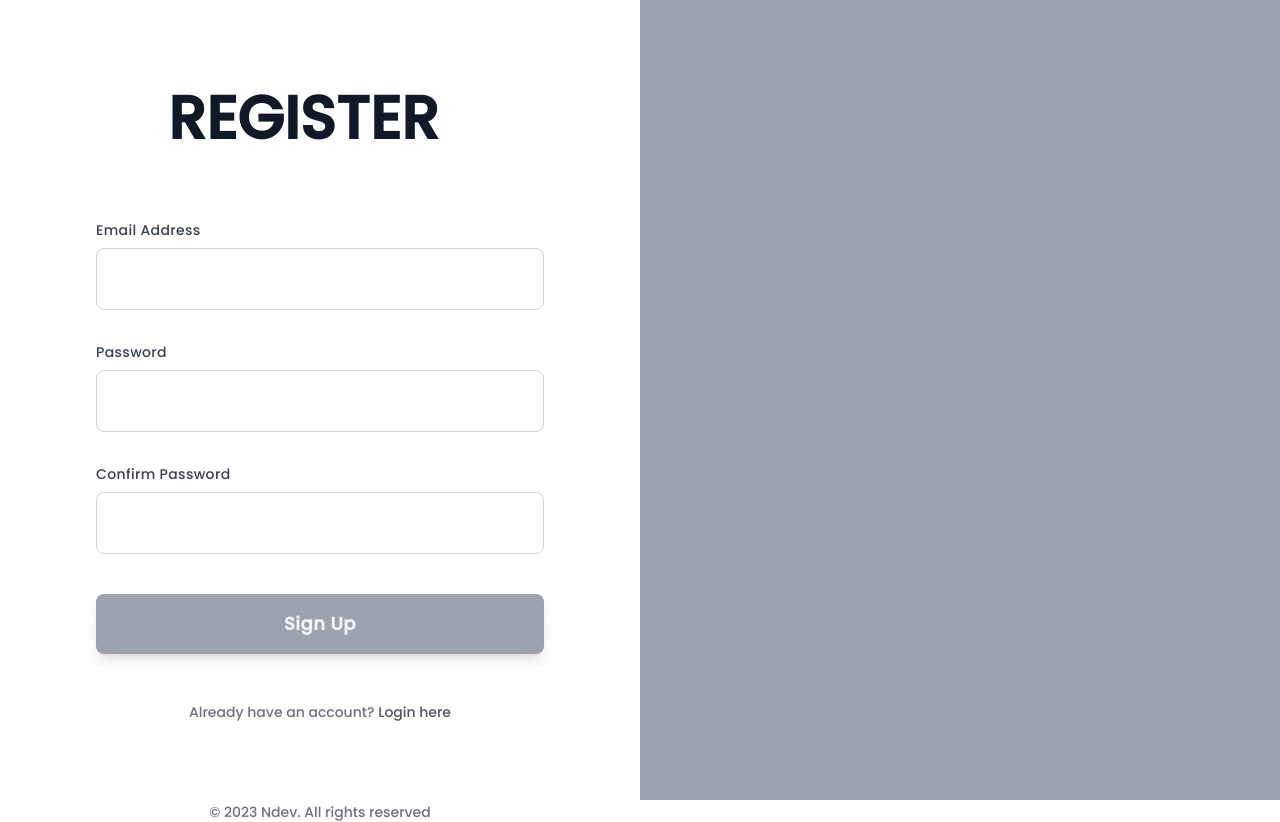
After one commit to barrrliebert/Book-Manajement, a PHP site: page /register.php in a window 1280 px wide. The commit adds this page. Run offline with PHP 8.4, Linux system fonts and the light colour scheme; some libraries are stand-ins or nearby versions.

Commit message:
Add files via upload

```diff
--- a/footer.php
+++ b/footer.php
@@ -1,4 +1,3 @@
-
   <footer class="text-center text-gray-500 bg-gray-200 py-4 fixed bottom-0 w-full">
-    © 2023 Ndev. All rights reserved
+    © 2023 Akbrrid. All rights reserved
   </footer>
--- a/index.php
+++ b/index.php
@@ -31,7 +31,7 @@ $result = mysqli_query($mysqli, $query);
 
 <body style="font-family: 'Poppins', sans-serif;" class="font-sans bg-gray-100 p-4">
     <div class="container mx-auto">
-        <h1 class="text-6xl font-bold mt-10 mb-10 text-center text-red-900">Books</h1>
+        <h1 class="text-6xl font-bold mt-10 mb-10 text-center text-red-900">Books - Home</h1>
 
     <!-- Display Books -->
     <table class="table-auto w-50% mx-auto mt-10">
--- /dev/null
+++ b/register.php
@@ -0,0 +1,80 @@
+
+<!DOCTYPE html>
+<html lang="en">
+<head>
+    <meta charset="UTF-8">
+    <meta name="viewport" content="width=device-width, initial-scale=1.0">
+    <title>RAT</title>
+    <script src="https://cdn.tailwindcss.com"></script>
+    <link rel="preconnect" href="https://fonts.googleapis.com">
+    <link rel="preconnect" href="https://fonts.gstatic.com" crossorigin>
+    <link href="https://fonts.googleapis.com/css2?family=Poppins:wght@300;500&display=swap" rel="stylesheet">
+    <style>
+        .testimony::-webkit-scrollbar {
+            display: none;
+            -ms-overflow-style: none;  /* IE and Edge */
+            scrollbar-width: none;  /* Firefox */
+        }
+    </style>
+</head>
+<body style="font-family: 'Poppins', sans-serif;">
+    <div class="lg:flex">
+        <div class="lg:w-full xl:max-w-screen-sm">
+            <div class="py-8 lg:py-12 bg-gray-100 lg:bg-white flex flex-col lg:flex-row lg:justify-between lg:px-12">
+                <div class="cursor-pointer flex items-center justify-center lg:justify-start lg:ml-20 mr-[-15px] lg:mt-10">
+                    <div class="flex items-center justify-between">
+                        <h1 class="font-bold text-4xl lg:text-6xl text-gray-900 -mb-10 lg:ml-10">REGISTER</h1>
+                    </div>
+                </div>
+            </div>
+
+            <div class="mt-10 px-12 sm:px-24 md:px-48 lg:px-12 lg:mt-16 xl:px-24 xl:max-w-2xl">
+                <div class="mt-12">
+                    <form>
+                        <div>
+                            <div class="text-sm  text-gray-700 tracking-wide">Email Address</div>
+                            <input class="w-full mt-2 text-lg py-4 border border-gray-300 focus:outline-none focus:border-gray-500 rounded-lg" type="">
+                        </div>
+                        <div class="mt-8">
+                            <div class="flex justify-between items-center">
+                                <div class="text-sm  text-gray-700 tracking-wide">
+                                    Password
+                                </div>
+                            </div>
+                            <input class="w-full mt-2 text-lg py-4 border border-gray-300 focus:outline-none focus:border-gray-500 rounded-lg" type="">
+                        </div>
+                        <div class="mt-8">
+                            <div class="flex justify-between items-center">
+                                <div class="text-sm  text-gray-700 tracking-wide">
+                                    Confirm Password
+                                </div>
+                            </div>
+                            <input class="w-full mt-2 text-lg py-4 border border-gray-300 focus:outline-none focus:border-gray-500 rounded-lg" type="">
+                        </div>
+                        <div class="mt-10">
+                            <a href="admin.php" class="bg-gray-400 text-gray-100 p-4 w-full rounded-lg tracking-wide
+                            font-semibold font-display block focus:outline-none focus:shadow-outline hover:bg-gray-500
+                            shadow-lg text-center text-lg">
+                            Sign Up
+                            </a>
+                        </div>
+                    </form>
+                    <div class="mt-12 text-sm font-display text-gray-500 text-center mb-20">
+                        Already have an account? <a class="cursor-pointer text-gray-600 hover:text-gray-800" onclick="redirectToLogin()">Login here</a>
+                    </div>
+                </div>
+            </div>
+            <div class="text-sm font-display text-gray-500 text-center mt-20">© 2023 Ndev. All rights reserved</div>
+        </div>
+        <div class="hidden lg:flex items-center justify-center bg-gray-400 flex-1 h-screen">
+        </div>
+    </div>
+
+    <script>
+    function redirectToLogin() {
+        // Redirect to login.php
+        window.location.href = "login.php";
+    }
+</script>
+</body>
+</html>
```
Also changed, not shown: login.php (added, +80 -0 lines), nav.php (+1 -11 lines), pengadaan.php (+8 -6 lines).
